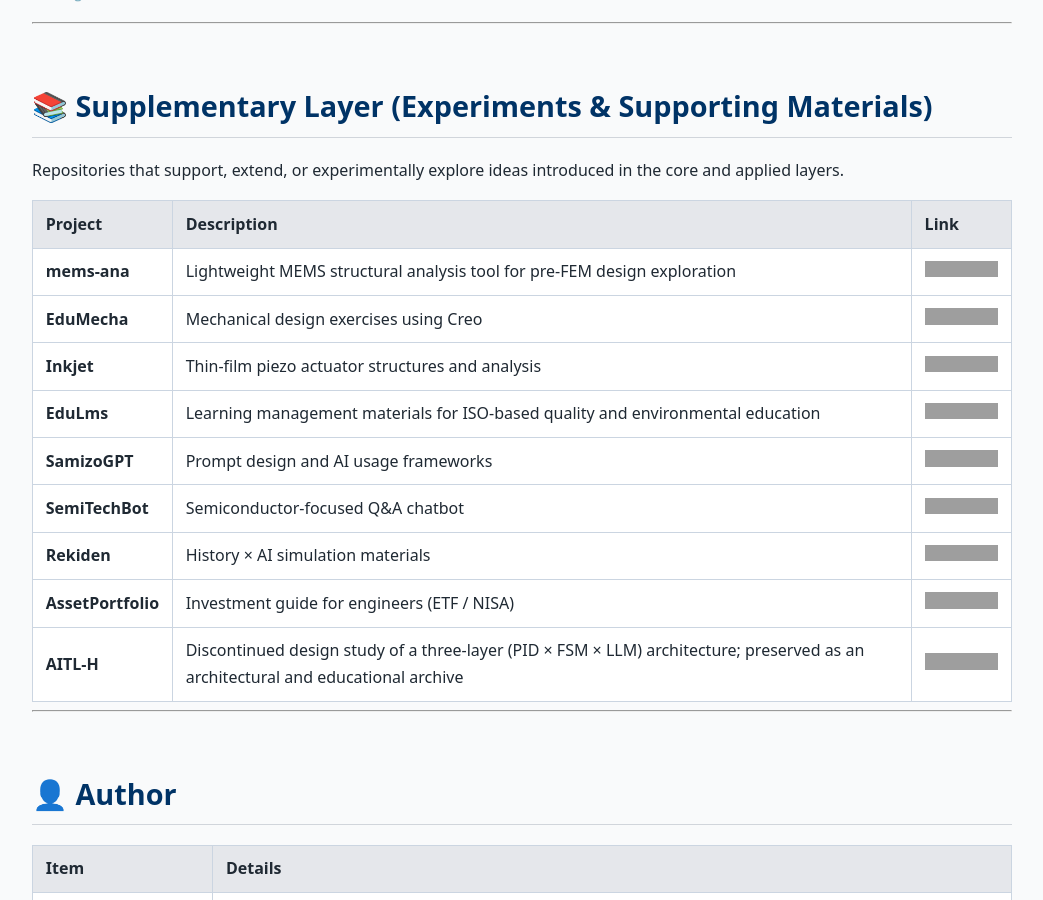
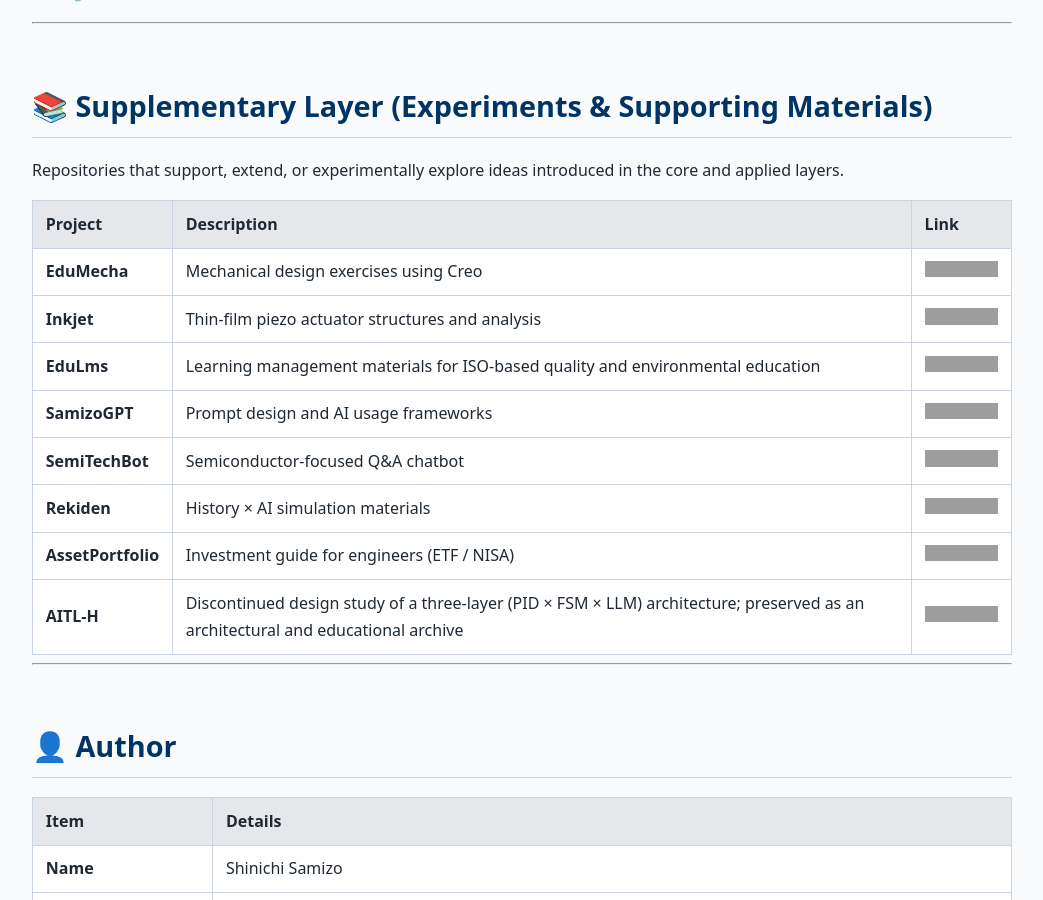
Before and after one commit to Samizo-AITL/Samizo-AITL.github.io, a Jekyll site: the page built from en/index.md, in a window 1280 px wide and 900 px high, scrolled down 4531 px. Shown: the whole window, without its empty margins (118-1161 px from the left). Built offline with Jekyll 4.4.1, drawn with Linux system fonts in a browser that asks for light colours; grey boxes are pictures that could not be loaded.

Commit message:
Update index.md

```diff
--- a/en/index.md
+++ b/en/index.md
@@ -185,7 +185,6 @@
 
 | Project | Description | Link |
 |--------|-------------|------|
-| **mems-ana** | Lightweight MEMS structural analysis tool for pre-FEM design exploration | [![Site](https://img.shields.io/badge/View-Site-brightgreen?logo=github)](https://samizo-aitl.github.io/mems-ana/) |
 | **EduMecha** | Mechanical design exercises using Creo | [![Site](https://img.shields.io/badge/View-Site-brightgreen?logo=github)](https://samizo-aitl.github.io/EduMecha/) |
 | **Inkjet** | Thin-film piezo actuator structures and analysis | [![Site](https://img.shields.io/badge/View-Site-brightgreen?logo=github)](https://samizo-aitl.github.io/Inkjet/) |
 | **EduLms** | Learning management materials for ISO-based quality and environmental education | [![Site](https://img.shields.io/badge/View-Site-brightgreen?logo=github)](https://samizo-aitl.github.io/EduLms/) |
```
